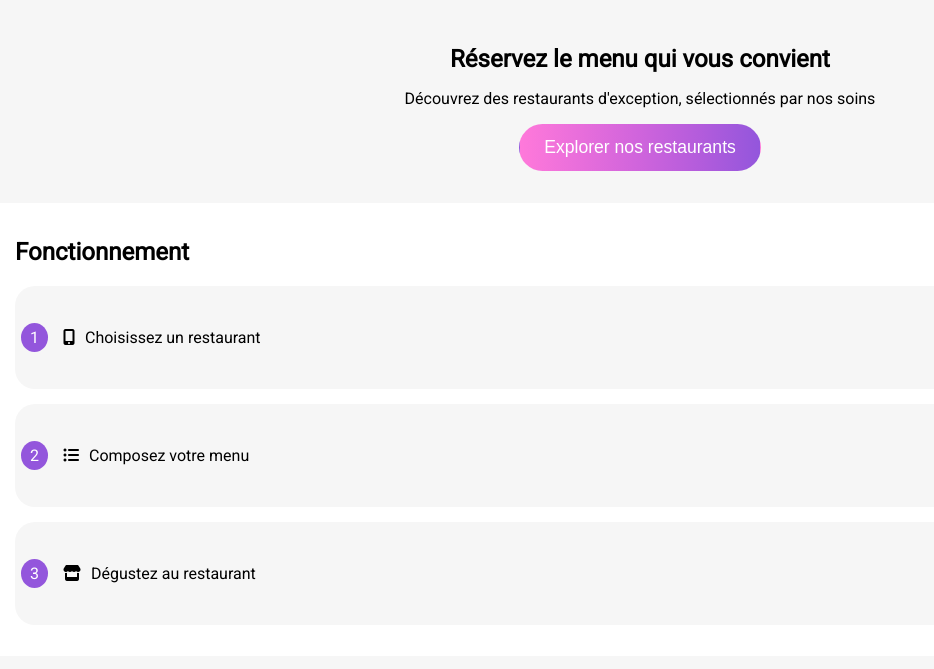
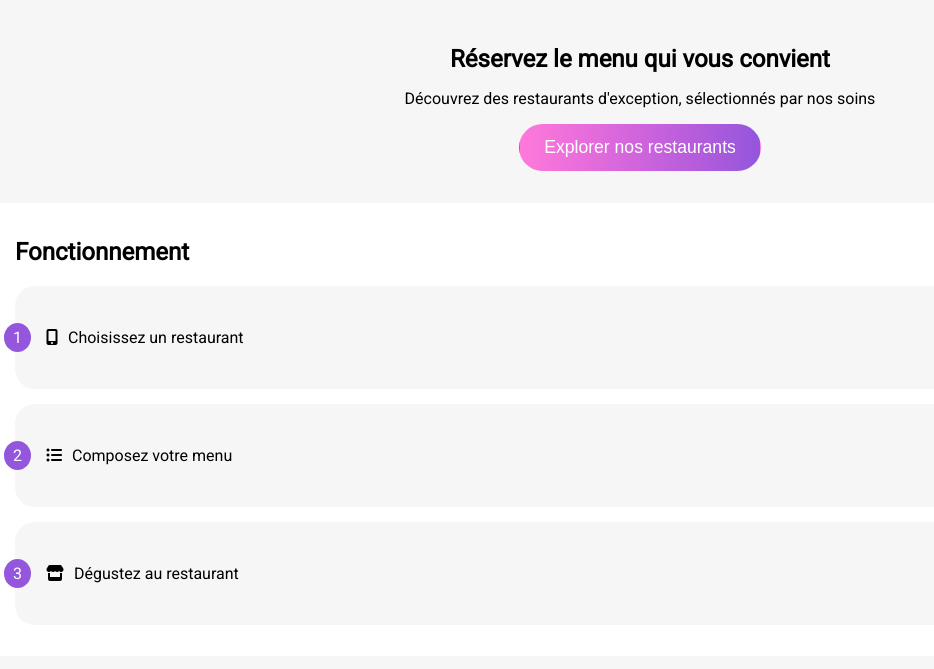
Before and after one commit to Xforce35/LESGUER_MIKAEL_3_220721.github.io, a website: page index.html in a window 1280 px wide. Shown: the part 131-800 px from the top of the page, without its empty margins (0-934 px from the left). Drawn offline with Linux system fonts and the light colour scheme; a web font is replaced by a local one.

Commit message:
structuration du css

```diff
--- a/sass/main.scss
+++ b/sass/main.scss
@@ -99,7 +99,7 @@ header {
         color: white;
         border-radius: 50%;
         padding: 5px 9px;
-        margin-left: -20px;
+        margin-left: -37px;
         }
     &--icon {
         padding-left: 15px;
```
Also changed, not shown: style.css.
